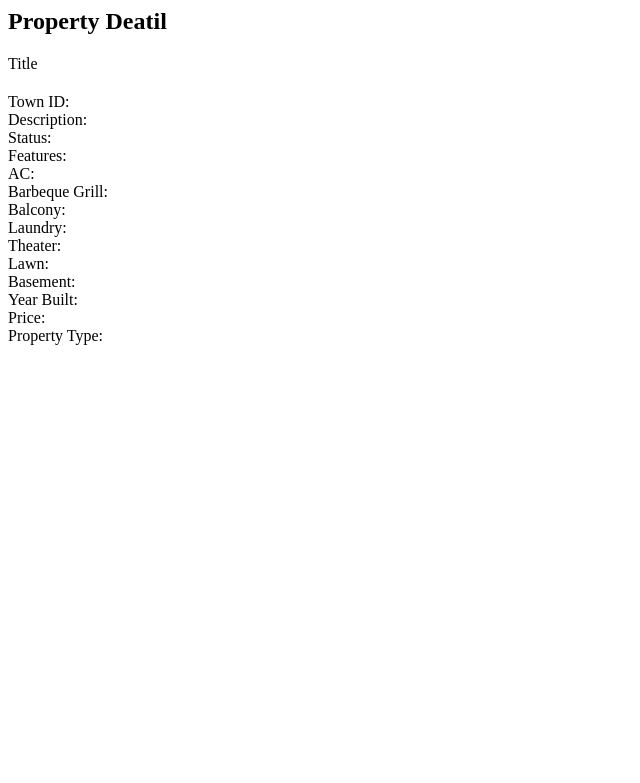
After one commit to qasim902/favmove1, a CodeIgniter app: page /favmove1/index.php/property/printproperty in a window 1280 px wide. The commit adds this page. Shown: the top 783 px of the page, without its empty margins (0-640 px from the left). Run offline with CodeIgniter, Linux system fonts and the light colour scheme; data that the repository does not hold is empty.

Commit message:
print property

```diff
--- a/application/config/routes.php
+++ b/application/config/routes.php
@@ -36,6 +36,7 @@ $route['agentquery'] = 'main/agent_query';
 $route['contactag'] = 'main/contactagent';
 $route['allpackages'] = 'package/showpakage';
 $route['addagent'] = 'mainag/addnewagent';
+$route['printpro'] = 'property/printproperty';
 
 /*
 $route['addtofav'] will write in form or anchor tag.
--- a/application/controllers/Property.php
+++ b/application/controllers/Property.php
@@ -231,5 +231,14 @@ class Property extends CI_Controller{
         else
             show_error('The property you are trying to delete does not exist.');
     }
+    function printproperty()
+    {
+        $id = $this->input->get('id');
+        $this->load->model('property_model');
+        $printdata = $this->property_model->propprint($id);
+        $printfeature = $this->property_model->featureprint($id);
+        $data = array('printme' =>$printdata , 'featurep'=> $printfeature);
+        $this->load->view('frontend/views/printprop' , $data);
+    }
 
 }
--- a/application/models/Agent_model.php
+++ b/application/models/Agent_model.php
@@ -38,10 +38,10 @@ class Agent_model extends CI_Model
     /*
      * function to add new agent
      */
-    function add_agent($params)
+    function add_agent($data)
     {
-        $this->db->insert('agents',$params);
-        return $this->db->insert_id();
+        return $this->db->insert('agents',$data);
+        //$this->db->insert_id();
     }
 
     /*
--- a/application/models/Property_model.php
+++ b/application/models/Property_model.php
@@ -170,4 +170,12 @@ class Property_model extends CI_Model
     {
         return $this->db->delete('property',array('prop_id'=>$prop_id));
     }
+    function propprint($id)
+    {
+        return $this->db->get_where('property', array('prop_id' =>$id))->result_array();
+    }
+    function featureprint($id)
+    {
+        return $this->db->get_where('features', array('prop_id' =>$id))->result_array();
+    }
 }
--- /dev/null
+++ b/application/views/frontend/views/printprop.php
@@ -0,0 +1,110 @@
+<html>
+    <head>
+        <title>
+            Property Detail Page
+        </title>
+    </head>
+    <body>
+
+    <div class="container">
+  <h2>Property Deatil</h2>
+  <form class="form-horizontal" action="">
+    <div class="form-group">
+      <label class="control-label col-sm-2" for="email">Title</label>
+      <div class="col-sm-10">
+        <h2 class="form-control-static"><?php echo $printme[0]['title'];?></h2>
+      </div>
+    </div>
+    <div class="form-group">
+      <label class="control-label col-sm-2" for="pwd">Town ID: </label>
+      <div class="col-sm-10">
+            <?php echo $printme[0]['prop_id'];?>
+      </div>
+    </div>
+    <div class="form-group">
+            <label class="control-label col-sm-2" for="pwd">Description: </label>
+            <div class="col-sm-10">
+                    <?php echo $printme[0]['description'];?>
+            </div>
+          </div>
+          <div class="form-group">
+                <label class="control-label col-sm-2" for="pwd">Status: </label>
+                <div class="col-sm-10">
+                        <?php echo $printme[0]['status'];?>
+                </div>
+              </div>
+              <div class="form-group">
+                    <label class="control-label col-sm-2" for="pwd">Features:</label>
+                    <div class="col-sm-10">
+                    <label class="control-label col-sm-2" for="pwd">AC:</label>
+                        <div class="col-sm-10">
+                            <?php echo $featurep[0]['AC'];?>
+                        </div>
+                    </div>
+                    <div class="col-sm-10">
+                        <label class="control-label col-sm-2" for="pwd">Barbeque Grill:</label>
+                            <div class="col-sm-10">
+                                <?php echo $featurep[0]['Barbeque'];?>
+                            </div>
+                            </div>
+                            <div class="col-sm-10">
+                                    <label class="control-label col-sm-2" for="pwd">Balcony:</label>
+                                        <div class="col-sm-10">
+                                            <?php echo $featurep[0]['Balcony'];?>
+                                        </div>
+                                    </div>
+                                    <div class="col-sm-10">
+                                            <label class="control-label col-sm-2" for="pwd">Laundry:</label>
+                                                <div class="col-sm-10">
+                                                    <?php echo $featurep[0]['Laundry'];?>
+                                                </div>
+                                            </div>
+                                            <div class="col-sm-10">
+                                                    <label class="control-label col-sm-2" for="pwd">Theater:</label>
+                                                        <div class="col-sm-10">
+                                                            <?php echo $featurep[0]['theater'];?>
+                                                        </div>
+                                                    </div>
+                                                    <div class="col-sm-10">
+                                                            <label class="control-label col-sm-2" for="pwd">Lawn:</label>
+                                                                <div class="col-sm-10">
+                                                                    <?php echo $featurep[0]['Lawn'];?>
+                                                                </div>
+                                                            </div>
+                                                            <div class="col-sm-10">
+                                                                    <label class="control-label col-sm-2" for="pwd">Basement:</label>
+                                                                        <div class="col-sm-10">
+                                                                            <?php echo $featurep[0]['Basement'];?>
+                                                                        </div>
+                                                                    </div>
+
+                  </div>
+                  <div class="form-group">
+                        <label class="control-label col-sm-2" for="pwd">Year Built: </label>
+                        <div class="col-sm-10">
+                                <?php echo $printme[0]['yearb'];?>
+                        </div>
+                      </div>
+                      <div class="form-group">
+                            <label class="control-label col-sm-2" for="pwd">Price: </label>
+                            <div class="col-sm-10">
+                                    <?php echo $printme[0]['price'];?>
+                            </div>
+                        </div>
+                        <div class="form-group">
+                                <label class="control-label col-sm-2" for="pwd">Property Type: </label>
+                                <div class="col-sm-10">
+                                        <?php echo $printme[0]['prop_type'];?>
+                                </div>
+                         </div>
+
+
+
+  </form>
+</div>
+<script>window.print();</script>
+<?php //redirect($this->agent->referrer()); ?>
+</body>
+
+    </body>
+</html>
--- a/application/views/frontend/views/propdet2.php
+++ b/application/views/frontend/views/propdet2.php
@@ -95,7 +95,7 @@
 
                      <!-- <input type="hidden" name="propid" value="<?= $viewdata['property']['prop_id'] ?>"> -->
                     </a></strong></td>
-                    <td class="text-right"><strong><p onClick="window.print()" style="cursor: pointer;"> <i class="icon-file"></i>Print</p></strong></td>
+                    <td class="text-right"><strong><a href="printpro?id=<?php echo $viewdata['property']['prop_id'];?>"> <i class="icon-file"></i>Print</a></strong></td>
                   </tr>
                   <tr>
                     <td><strong><a href="#"> <i class="icon-pencil"></i>Add notes</a></strong></td>
```
Also changed, not shown: application/controllers/Mainag.php (+26 -1 lines).
